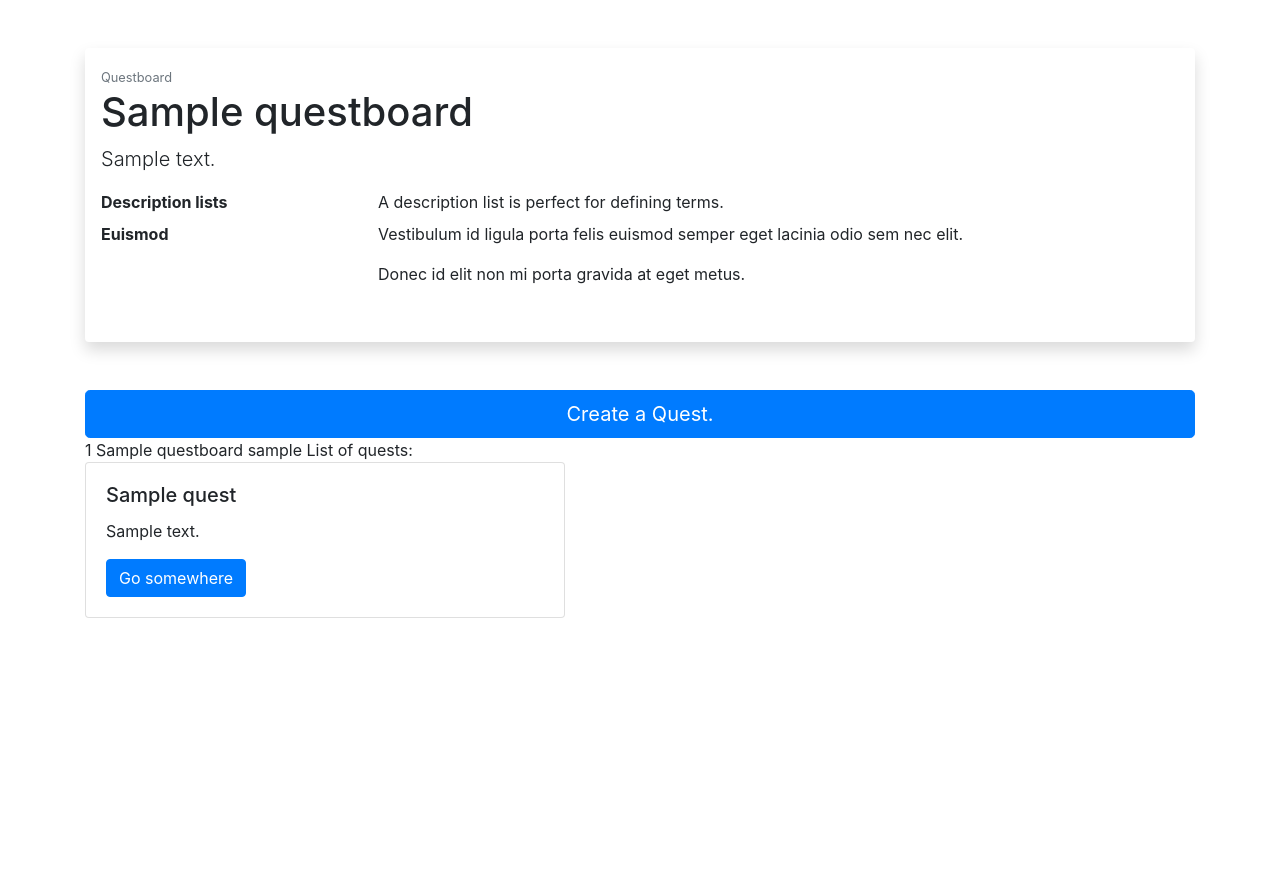
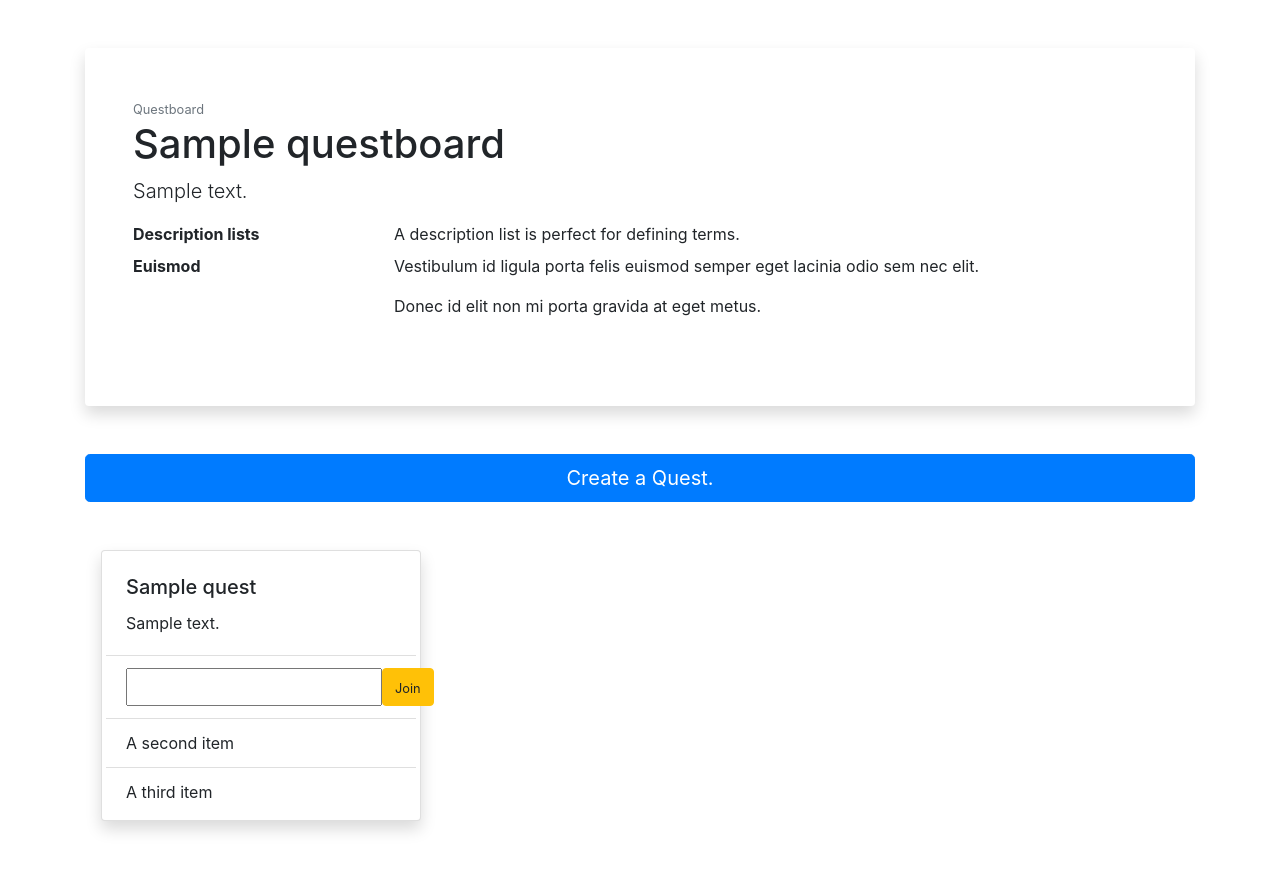
Before and after one commit to jaymdl/questboard, a Django app: page /questboard_detail/1 in a window 1280 px wide. Shown: the part 56-925 px from the top of the page. Before the commit the page ends 674 px from the top, so only its background shows below. Run offline with Django 3.2, Linux system fonts and the light colour scheme; a user stored in the database is signed in; tables that the repository leaves empty hold one stand-in row (values such as "Sample post"); some libraries are stand-ins or nearby versions.

Commit message:
Test for multiple url parameters and create form, view for adding first member to a quest

```diff
--- a/finalproject/urls.py
+++ b/finalproject/urls.py
@@ -27,5 +27,6 @@ urlpatterns = [
     path('create_questboard/', qb_views.create_questboard, name='create_questboard'),
     path('questboard_detail/<str:pk>', qb_views.questboard_detail_view, name='questboard_detail'),
     path('create_quest/<str:pk>', qb_views.create_quest, name='create_quest'),
+    path('add_member_one/<str:questboard_pk>/<str:quest_pk>', qb_views.add_member_one, name='add_member_one'),
 
 ]
--- a/questboard/forms.py
+++ b/questboard/forms.py
@@ -25,3 +25,9 @@ class CreateQuestForm(forms.ModelForm):
 			'description': forms.Textarea(attrs={'cols': 60, 'rows': 4}),
 			'stars': forms.Textarea(attrs={'cols': 4, 'rows': 1}),
 		}
+
+
+class MemberOneForm(forms.ModelForm):
+	class Meta:
+		model = Quest
+		fields = ['member_one']
--- a/questboard/templates/questboard/create_quest.html
+++ b/questboard/templates/questboard/create_quest.html
@@ -3,12 +3,12 @@
 {% block content %}
 {% if request.user.is_authenticated %}
     {% if request.user == teacher %}
-    <div class="content-section">
+    <div class="content-section shadow p-3 mb-5 bg-white rounded">
         <form action="{% url 'create_quest' questboard.pk %}" class="site-form" method="POST">
             {% csrf_token %}
             <fieldset class="form-group">
 
-                <legend class="border-bottom mb-4 mt-4 p-4"> Create a quest.
+                <legend class="border-bottom mb-4 mt-4 p-4"> <h1>Create a quest.</h1>
                 </legend>
                 <div class="container">
 
--- a/questboard/templates/questboard/questboard_detail.html
+++ b/questboard/templates/questboard/questboard_detail.html
@@ -1,7 +1,7 @@
 {% extends "base.html" %}
 {% block content %}
 {% if request.user.is_authenticated %}
-    <div class="shadow p-3 mb-5 bg-white rounded">
+    <div class="shadow p-5 mb-5 bg-white rounded">
         <small class="text-muted">Questboard</small>
         <h1 class="display-6">  {{ questboard.name }} </h1>
         <p class="lead">
@@ -21,26 +21,32 @@
             </dl>
     </div>
     {% if request.user == teacher %}
+    <div class="mb-5">
         <a type="button" class="btn btn-primary btn-lg btn-block" href="{% url 'create_quest' questboard.pk %}" type="submit">Create a Quest.</a>
+    </div>
     {% endif %}
 
-    {{ questboard.pk }}
-    {{ questboard.name }}
-
-    {{ teacher.username }}
-
-    List of quests:
-
+    <div class ="row mt-3">
     {% for quest in quests %}
-        <div class="card" style="width: 30rem;">
+    <div class="col-lg-4 col-md-6 col-sm-12">
+        <div class="card shadow p-1 mx-3 mb-5 bg-white rounded" style="width: 20rem;">
               <div class="card-body">
                 <h5 class="card-title">{{ quest.name }}</h5>
-                <p class="card-text">{{ quest.description }}</p>
-                <a href="#" class="btn btn-primary">Go somewhere</a>
+                <p class="card-text"> {{ quest.description }}</p>
               </div>
+              <ul class="list-group list-group-flush">
+                <form method="POST" action="{% url 'add_member_one' questboard.pk quest.pk %}"> {% csrf_token %}
+                <li class="list-group-item d-flex justify-content-between">{{ member_one_form.member_one }} <button type="submit" class="btn btn-warning self-align-start"><small>Join</small></button> </li>
+                </form>
+
+
+                <li class="list-group-item">A second item</li>
+                <li class="list-group-item">A third item</li>
+              </ul>
         </div>
+    </div>
     {% endfor %}
-
+    </div>
 
 {% endif %}
 {% endblock content %}
--- a/questboard/views.py
+++ b/questboard/views.py
@@ -4,7 +4,7 @@ from django.contrib.auth.forms import UserCreationForm, AuthenticationForm
 from django.contrib.auth import login, authenticate, logout
 from django.contrib import messages
 from django.contrib.auth.decorators import login_required
-from .forms import CreateQuestboardForm, CreateQuestForm
+from .forms import CreateQuestboardForm, CreateQuestForm, MemberOneForm
 from .models import Questboard, Quest
 from django.contrib.auth.models import User
 
@@ -20,20 +20,6 @@ def home_view(request):
 
 
 @login_required(login_url='login')
-def questboard_detail_view(request, pk):
-	questboard = get_object_or_404(Questboard, id=pk)
-	quests = Quest.objects.filter(questboard_id=questboard.id)
-	teacher = get_object_or_404(User, id=questboard.creator_id)
-	context = {
-		'questboard': questboard,
-		'teacher': teacher,
-		'quests': quests
-	}
-
-	return render(request, 'questboard/questboard_detail.html', context)
-
-
-@login_required(login_url='login')
 def create_questboard(request):
 	if request.method == 'POST':
 		form = CreateQuestboardForm(request.POST)
@@ -46,6 +32,22 @@ def create_questboard(request):
 		form = CreateQuestboardForm()
 
 	return render(request, 'questboard/create_questboard.html', {'form': form})
+
+
+@login_required(login_url='login')
+def questboard_detail_view(request, pk):
+	questboard = get_object_or_404(Questboard, id=pk)
+	quests = Quest.objects.filter(questboard_id=questboard.id)
+	teacher = get_object_or_404(User, id=questboard.creator_id)
+	member_one_form = MemberOneForm()
+	context = {
+		'questboard': questboard,
+		'teacher': teacher,
+		'quests': quests,
+		'member_one_form': member_one_form
+	}
+
+	return render(request, 'questboard/questboard_detail.html', context)
 
 
 @login_required(login_url='login')
@@ -71,6 +73,10 @@ def create_quest(request, pk):
 
 	return render(request, 'questboard/create_quest.html', context)
 
+
+def add_member_one(request, questboard_pk, quest_pk):
+	string = "The questboard pk = " + str(questboard_pk) + "the quest_pk is " +  str(quest_pk)
+	return HttpResponse(string)
 
 def signup_view(request):
 	if request.user.is_authenticated:
```
